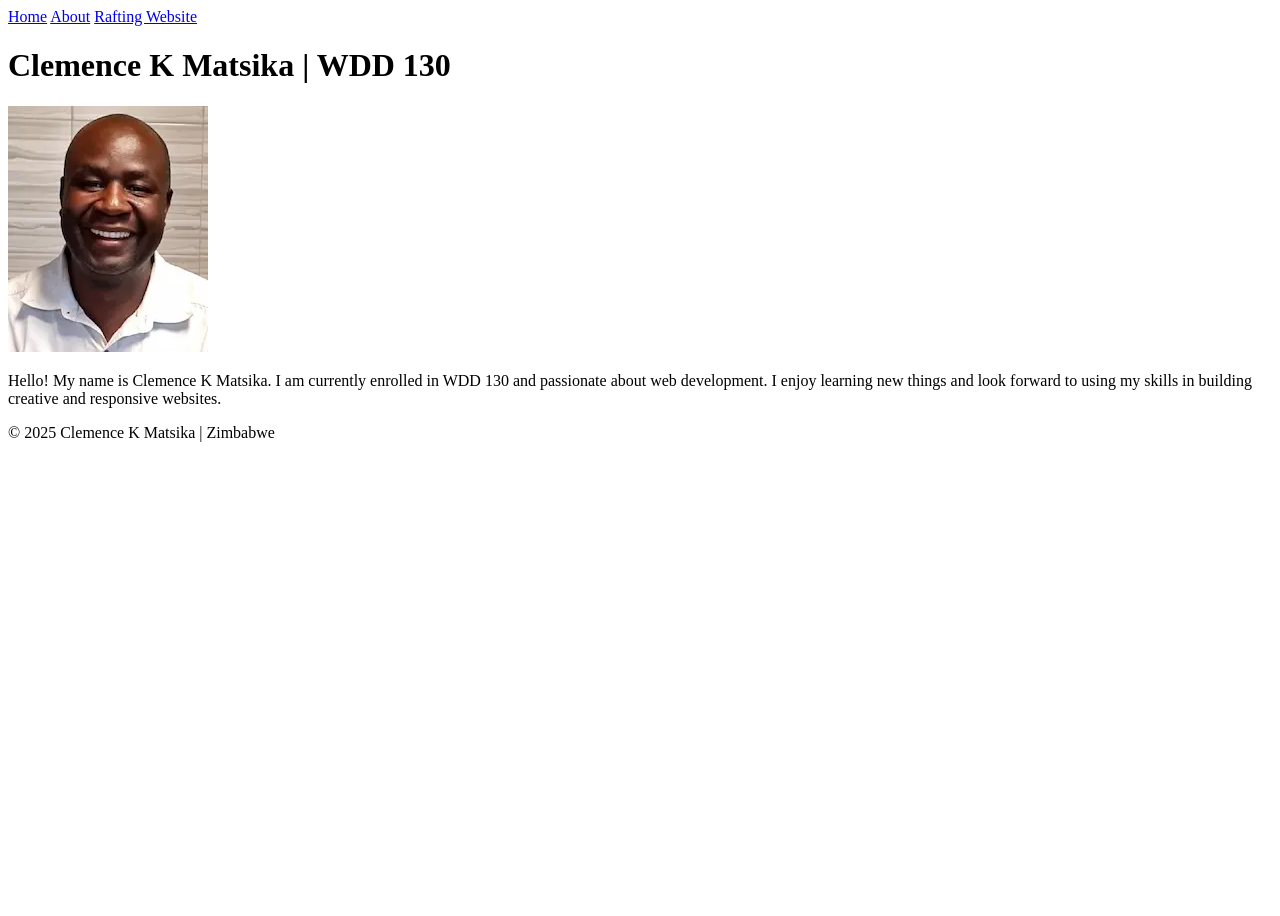
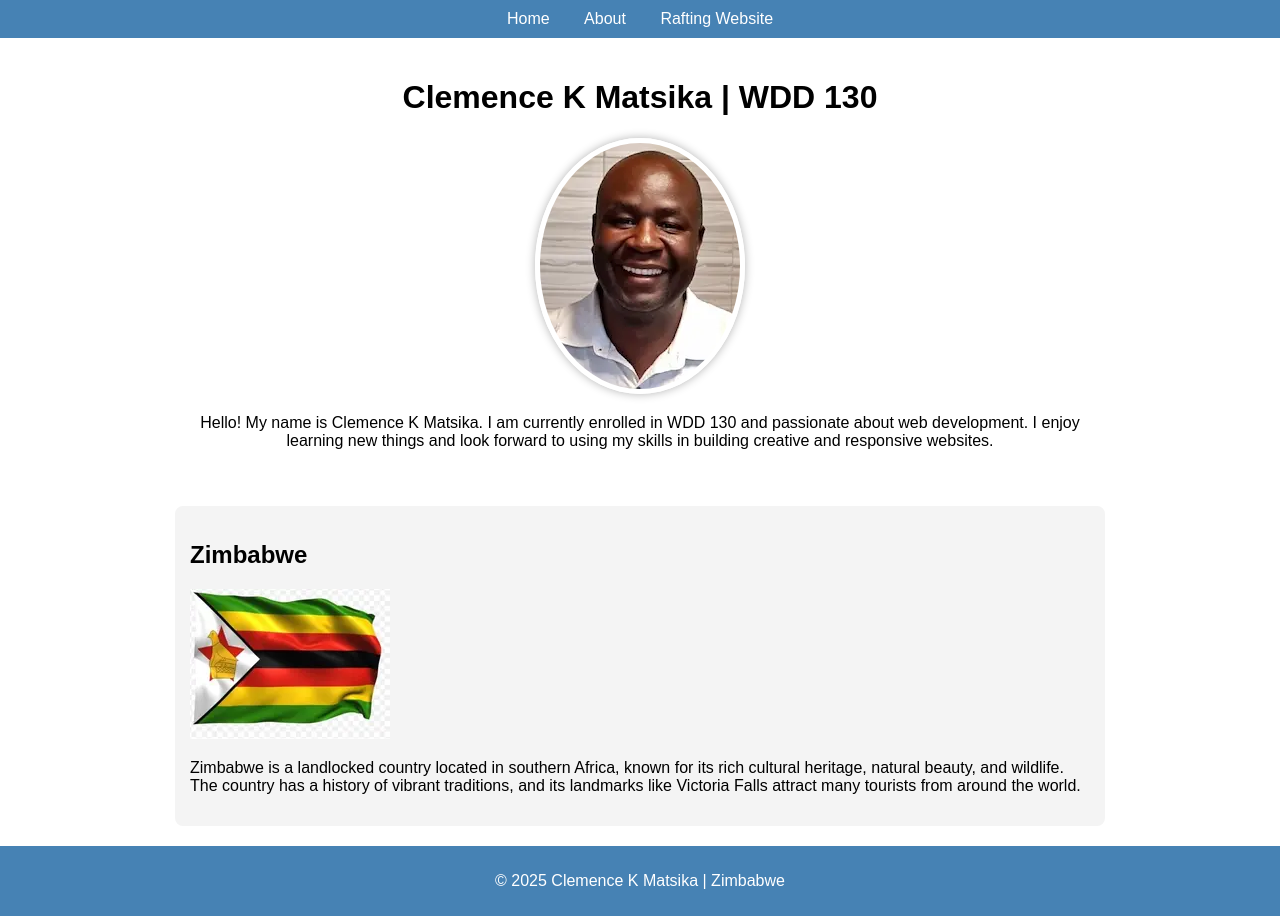
Before and after one commit to CKMatsika/wdd130, a plain HTML site: page index.html in a window 1280 px wide. Before the commit the page ends 800 px from the top, so only its background shows below. Drawn offline with Linux system fonts and the light colour scheme.

Commit message:
Add personal portfolio content and styles for web development project

```diff
--- a/index.html
+++ b/index.html
@@ -3,7 +3,10 @@
   <head>
     <meta charset="utf-8">
     <meta name="viewport" content="width=device-width, initial-scale=1.0">
+    <meta name="description" content="Clemence K Matsika's personal web development portfolio for WDD 130, showcasing skills, projects, and interests in web development.">
+    <meta name="author" content="Clemence K Matsika">
     <title>Clemence K Matsika | WDD 130</title>
+    <link rel="stylesheet" href="styles.css">
   </head>
   <body>
     <!-- Header Section -->
@@ -18,13 +21,16 @@
     <!-- Main Section -->
     <main>
       <h1>Clemence K Matsika | WDD 130</h1>
-      <img
-        class="fit-picture"
-        src="images/profile.webp"
-        alt="Clemence K Matsika Profile Picture"
-        width="200" />
+      <img class="fit-picture" src="images/profile.webp" alt="Clemence K Matsika Profile Picture" width="200" />
       <p>Hello! My name is Clemence K Matsika. I am currently enrolled in WDD 130 and passionate about web development. I enjoy learning new things and look forward to using my skills in building creative and responsive websites.</p>
     </main>
+
+    <!-- Aside Section (New Addition) -->
+    <aside>
+      <h2>Zimbabwe</h2>
+      <img src="images/zimbabwe%20flag.webp" alt="Zimbabwe Flag" width="200">
+      <p>Zimbabwe is a landlocked country located in southern Africa, known for its rich cultural heritage, natural beauty, and wildlife. The country has a history of vibrant traditions, and its landmarks like Victoria Falls attract many tourists from around the world.</p>
+    </aside>
 
     <!-- Footer Section -->
     <footer>
--- /dev/null
+++ b/styles.css
@@ -0,0 +1,80 @@
+/* General body styling */
+body {
+  font-family: Arial, sans-serif;
+  margin: 0;
+  padding: 0;
+  display: flex;
+  flex-direction: column;
+  align-items: center;
+  justify-content: flex-start;
+}
+
+/* Header styling */
+header {
+  background-color: steelblue;
+  width: 100%;
+  padding: 10px;
+  text-align: center;
+}
+
+/* Navigation styling */
+nav a {
+  color: white;
+  margin: 0 15px;
+  text-decoration: none;
+}
+
+nav a:hover {
+  text-decoration: underline;
+}
+
+/* Main section styling */
+main {
+  max-width: 900px;
+  margin: 20px;
+  text-align: center;
+}
+
+/* Profile image styling for curved box */
+.fit-picture {
+  border-radius: 50%; /* Makes the image round */
+  border: 5px solid #fff; /* White border around the image */
+  box-shadow: 0 0 10px rgba(0, 0, 0, 0.3); /* Adds a shadow for a lifted effect */
+}
+
+/* Aside section styling */
+aside {
+  max-width: 900px;
+  margin: 20px;
+  padding: 15px;
+  background-color: #f4f4f4;
+  border-radius: 8px;
+}
+
+/* Layout for both the main content and aside section */
+.container {
+  display: flex;
+  flex-wrap: wrap;
+  justify-content: center;
+  align-items: flex-start;
+}
+
+.container > main {
+  flex: 1;
+  margin-right: 20px;
+}
+
+.container > aside {
+  flex: 0 0 300px;
+  margin-left: 20px;
+  text-align: left;
+}
+
+/* Footer styling */
+footer {
+  background-color: steelblue;
+  width: 100%;
+  text-align: center;
+  padding: 10px;
+  color: white;
+}
```
Also changed, not shown: images/zimbabwe flag.webp (added).
